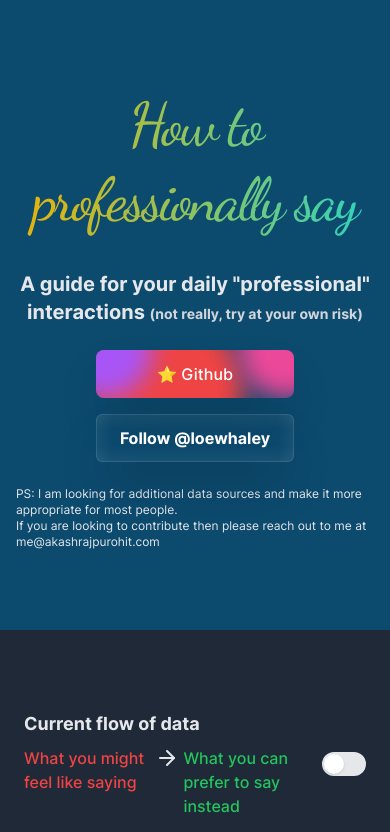
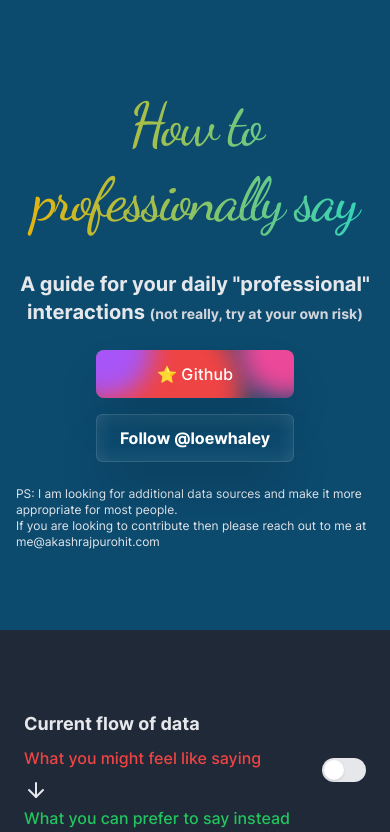
Before and after one commit to AkashRajpurohit/howtoprofessionallysay, a Next.js app: page / in a window 390 px wide. Shown: the top 832 px of the page. Built offline with nearby package versions, Linux system fonts and the light colour scheme.

Commit message:
style: :lipstick: update layout of flow of data on small screens

```diff
--- a/components/QuestionsListLayout.tsx
+++ b/components/QuestionsListLayout.tsx
@@ -4,7 +4,7 @@ import { matchSorter } from 'match-sorter';
 import QuestionCard from './QuestionCard';
 import { Switch } from '@headlessui/react';
 import clsx from 'clsx';
-import { ArrowRight } from 'react-feather';
+import { ArrowDown, ArrowRight } from 'react-feather';
 import { swapFlowOfData } from 'lib/qna';
 
 interface IQuestionsListLayoutProps {
@@ -58,19 +58,21 @@ const FlowOfData: FunctionComponent<{
               What you are being told by someone
             </span>
             <span className="h-5 w-5">
-              <ArrowRight />
+              <ArrowRight className="hidden md:block" />
+              <ArrowDown className="block md:hidden" />
             </span>
             <span className="font-semibold text-green-500">
               What they actually mean
             </span>
           </p>
         ) : (
-          <p className="flex gap-2">
+          <p className="flex flex-col gap-2 md:flex-row">
             <span className="font-semibold text-red-500">
               What you might feel like saying
             </span>
             <span className="h-5 w-5">
-              <ArrowRight />
+              <ArrowRight className="hidden md:block" />
+              <ArrowDown className="block md:hidden" />
             </span>
             <span className="font-semibold text-green-500">
               What you can prefer to say instead
```
